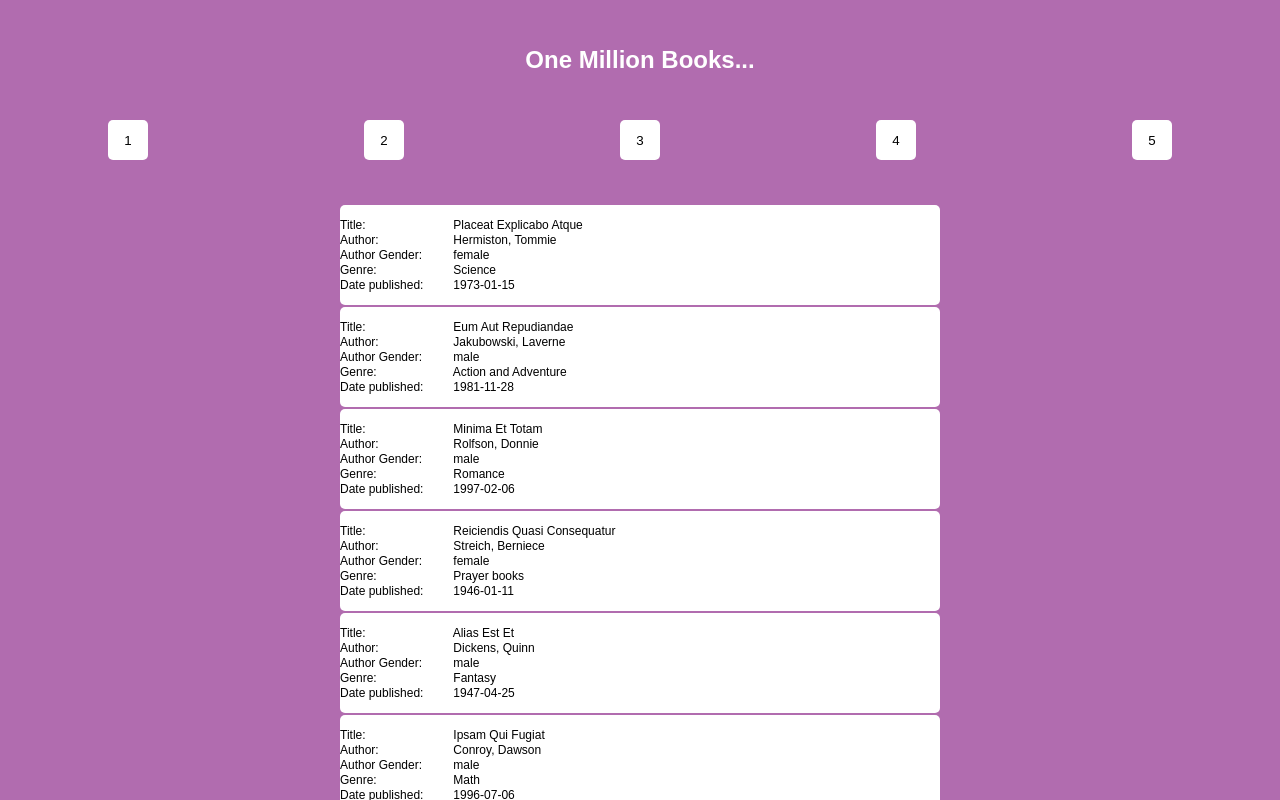
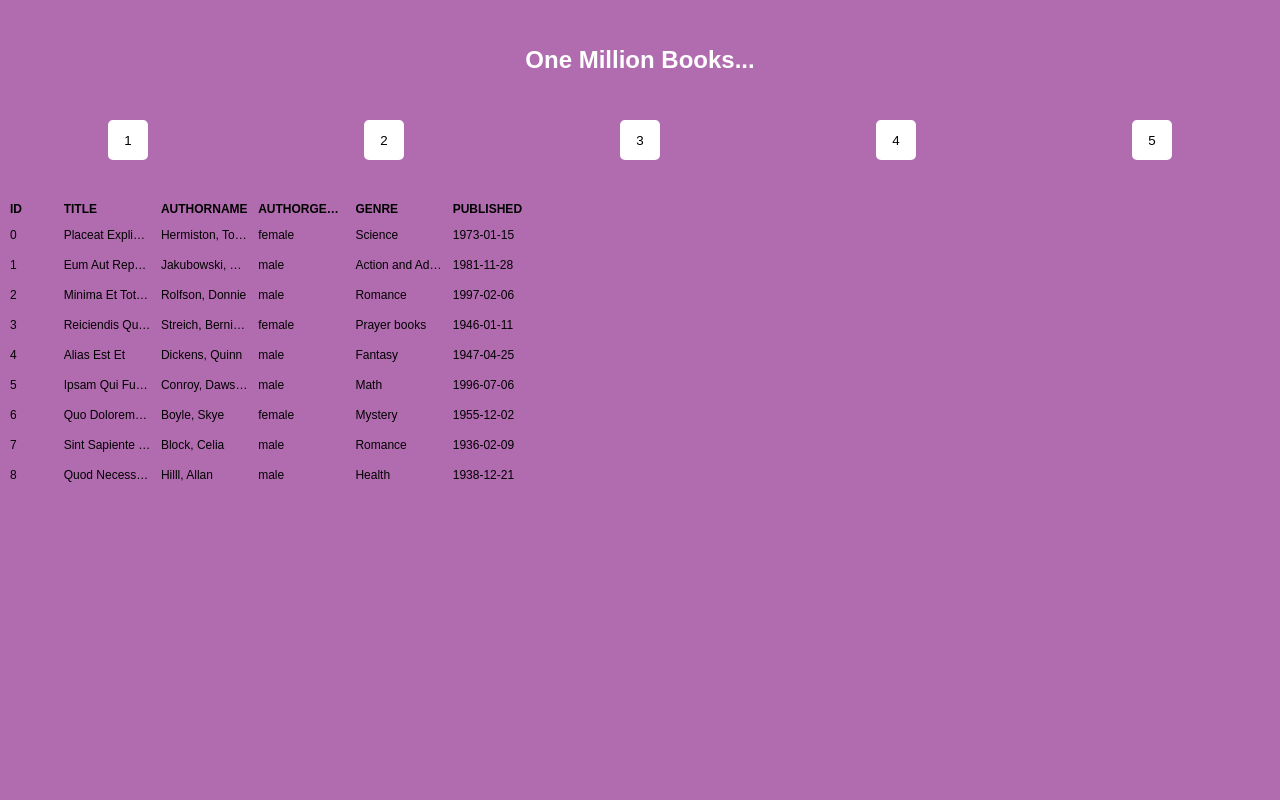
Before and after one commit to melanienolan/one-million-books, a React (Create React App) app: page / in a window 1280 px wide. Both pictures are taken after a click on the button 640 px from the left and 266 px from the top of the page. Shown: the top 800 px of the page. Built offline with nearby package versions, Linux system fonts and the light colour scheme.

Commit message:
change BookList rendering of list items to use react-virtualized table due to large list

```diff
--- a/src/Components/BookList.js
+++ b/src/Components/BookList.js
@@ -1,34 +1,25 @@
 import React from 'react';
 import PropTypes from 'prop-types';
+import { Column, Table } from 'react-virtualized';
+import 'react-virtualized/styles.css';
 
 const BookList = props => {
-  const renderList = () => {
-    return props.books.map(book => {
-      return (
-        <li className="book--item" key={book.id}>
-          <p className="book--item-text">
-            <span className="book--item-field">Title:</span> {book.title}
-          </p>
-          <p className="book--item-text">
-            <span className="book--item-field">Author:</span> {book.authorName}
-          </p>
-          <p className="book--item-text">
-            <span className="book--item-field">Author Gender:</span> {book.authorGender}
-          </p>
-          <p className="book--item-text">
-            <span className="book--item-field">Genre:</span> {book.genre}
-          </p>
-          <p className="book--item-text">
-            <span className="book--item-field">Date published:</span> {book.published}
-          </p>
-        </li>
-      );
-    });
-  };
+  const { books } = props;
   return (
-    <ul className="book--list">
-      {renderList()}
-    </ul>
+    <Table
+      width={550}
+      height={300}
+      headerHeight={20}
+      rowHeight={30}
+      rowCount={books.length}
+      rowGetter={({ index }) => books[index]}>
+      <Column label="Id" dataKey="id" width={50} />
+      <Column label="Title" dataKey="title" width={100} />
+      <Column label="authorName" dataKey="authorName" width={100} />
+      <Column label="authorGender" dataKey="authorGender" width={100} />
+      <Column label="Genre" dataKey="genre" width={100} />
+      <Column label="Published" dataKey="published" width={100} />
+    </Table>
   );
 };
 
```
